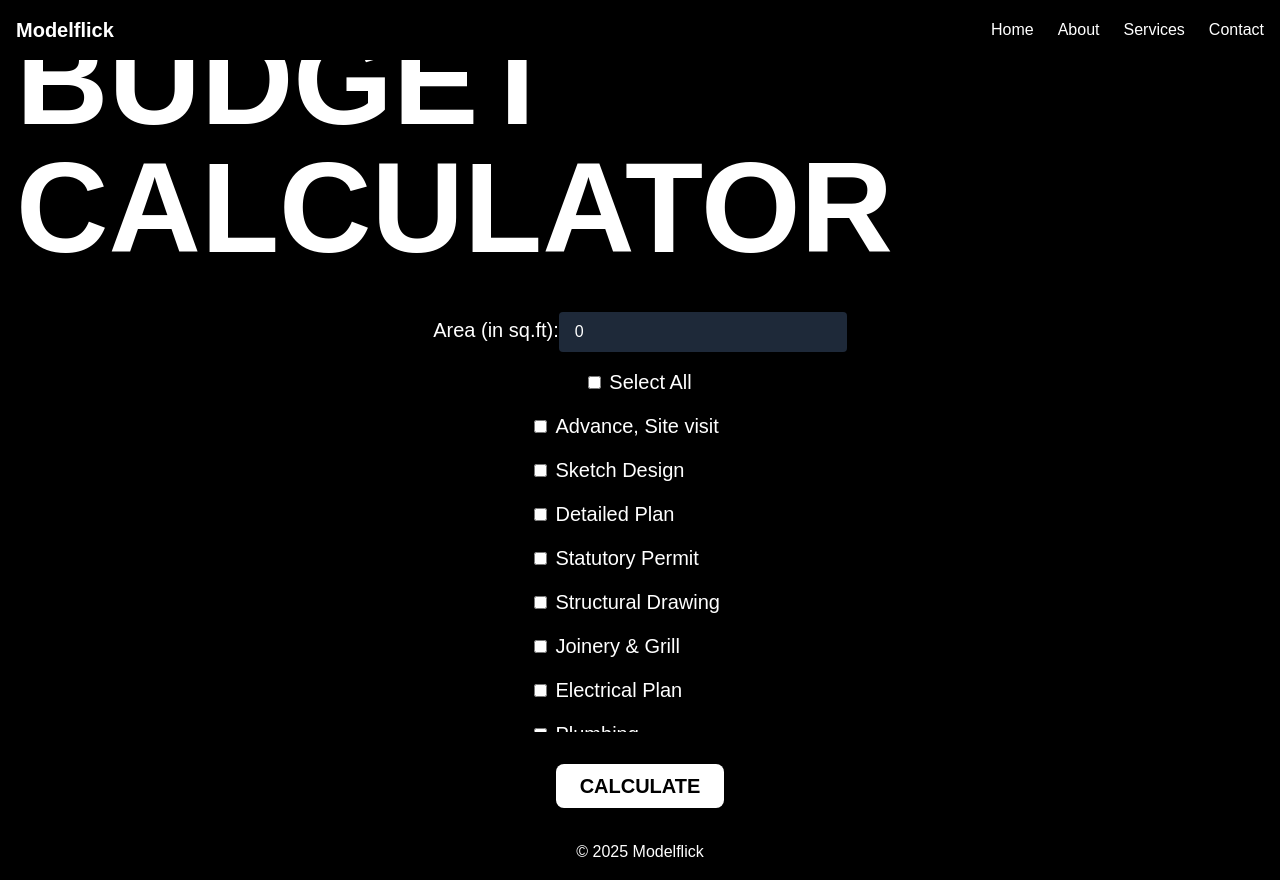
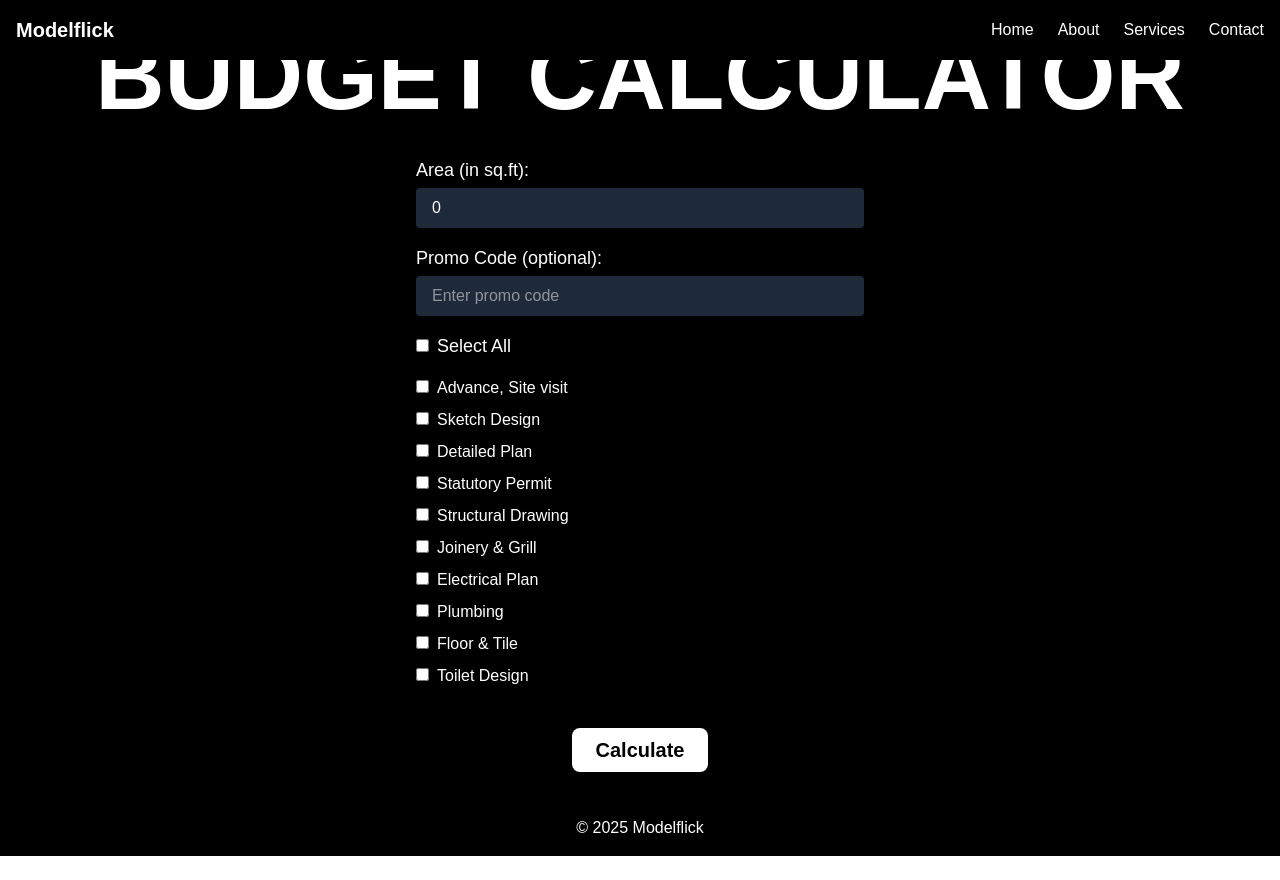
Before and after one commit to Arunarchitect/Website-next, a Next.js app: page /fee-calculator in a window 1280 px wide. After the commit the page ends 856 px from the top, so only its background shows below. Built offline with nearby package versions, Linux system fonts and the light colour scheme.

Commit message:
added drf fetch

```diff
--- /dev/null
+++ b/docker-compose.dev.yml
@@ -0,0 +1,18 @@
+version: "3.8"
+
+services:
+  app:
+    build:
+      context: .
+      dockerfile: Dockerfile.dev
+    ports:
+      - "3000:3000"
+    volumes:
+      - .:/app
+      - /app/node_modules  # Prevents overwriting node_modules
+    environment:
+      - NODE_ENV=development
+    command: npm run dev
+
+
+# for development use command - docker-compose -f docker-compose.dev.yml up
--- a/src/app/fee-calculator/page.tsx
+++ b/src/app/fee-calculator/page.tsx
@@ -1,12 +1,16 @@
 // src/app/budget-calculator/page.tsx
 
-'use client'; // Marking this file as a client component
+'use client';
 
 import React, { useState } from 'react';
-import { jsPDF } from 'jspdf'; // Import jsPDF
+import { jsPDF } from 'jspdf';
 
 const BudgetCalculator: React.FC = () => {
-  const [area, setArea] = useState<number>(0); // Area in sq.ft
+  const [area, setArea] = useState<number>(0);
+  const [promoCode, setPromoCode] = useState<string>(''); // New: promo code
+  const [baseFee, setBaseFee] = useState<number | null>(null); // Fetched fee
+  const [result, setResult] = useState<number | null>(null);
+  const [selectAll, setSelectAll] = useState<boolean>(false);
   const [selectedComponents, setSelectedComponents] = useState<{ [key: string]: boolean }>({
     'Advance, Site visit': false,
     'Sketch Design': false,
@@ -43,90 +47,93 @@ const BudgetCalculator: React.FC = () => {
     'Completion Drawings': 1.6,
   };
 
-  const [result, setResult] = useState<number | null>(null); // The calculated result
-  const [selectAll, setSelectAll] = useState<boolean>(false); // State to manage "Select All" checkbox
+  const handleCheckboxChange = (service: string) => {
+    setSelectedComponents((prev) => ({
+      ...prev,
+      [service]: !prev[service],
+    }));
+  };
 
-  const handleCalculate = () => {
-    let total = 0; // Change const to let since we are modifying total
-    const selectedServices = [];
+  const handleSelectAllChange = () => {
+    const newState = !selectAll;
+    setSelectAll(newState);
+    const updated = Object.fromEntries(Object.keys(selectedComponents).map(key => [key, newState]));
+    setSelectedComponents(updated);
+  };
 
-    const designfee = 175; // Hardcoded design fee constant
+  const handleCalculate = async () => {
+    if (!area) return alert('Please enter area');
+    try {
+      const res = await fetch(`https://api.modelflick.com/api/fee/?promo_code=${promoCode}`);
+      const data = await res.json();
+      const designFee = data.base_fee_per_sqft;
+      setBaseFee(designFee);
 
-    Object.keys(selectedComponents).forEach((service) => {
+      let total = 0;
+      Object.keys(selectedComponents).forEach(service => {
         if (selectedComponents[service]) {
-        const feeMultiplier = feePercentages[service] / 100; // Convert percentage to multiplier
-        const feeComponent = designfee * feeMultiplier; // Multiply design fee by the multiplier
-        total += feeComponent * area; // Calculate the fee for the selected service and multiply by area
-        selectedServices.push(service); // Track selected services
+          const percent = feePercentages[service] / 100;
+          total += designFee * percent * area;
         }
       });
 
-    setResult(total); // Set the result after calculation
+      setResult(total);
+    } catch (err) {
+      console.error('Error fetching fee:', err);
+      alert('Failed to fetch fee. Please try again.');
+    }
   };
 
-
-  // Function to generate and download the PDF
   const generatePDF = () => {
     const doc = new jsPDF();
 
-    // Add Title
     doc.setFontSize(20);
     doc.text('Budget Calculator Report', 20, 20);
 
-    // Add Calculated Result
     doc.setFontSize(14);
     doc.text(`Area: ${area} sq.ft`, 20, 40);
+    doc.text(`Promo Code: ${promoCode || 'None'}`, 20, 50);
+    doc.text(`Base Fee per sq.ft: ₹${baseFee}`, 20, 60);
 
-    // List selected services
-    const selectedServices = Object.keys(selectedComponents).filter(service => selectedComponents[service]);
-    doc.text(`Selected Options: ${selectedServices.join(', ')}`, 20, 50);
+    const selected = Object.keys(selectedComponents).filter(service => selectedComponents[service]);
+    doc.text(`Selected Options: ${selected.join(', ')}`, 20, 70);
 
-    // Add Result to PDF
-    doc.text(`Calculated Result: ${result} rupees.`, 20, 60);
+    doc.text(`Total Estimated Cost: ₹${result}`, 20, 90);
 
-    // Save the PDF with a filename
     doc.save('budget-calculator-report.pdf');
-  };
-
-  const handleCheckboxChange = (service: string) => {
-    setSelectedComponents((prevState) => ({
-      ...prevState,
-      [service]: !prevState[service],
-    }));
-  };
-
-  // Function to handle "Select All" checkbox
-  const handleSelectAllChange = () => {
-    setSelectAll(!selectAll);
-    const newSelectedComponents = Object.keys(selectedComponents).reduce((acc, service) => {
-      acc[service] = !selectAll;
-      return acc;
-    }, {} as { [key: string]: boolean });
-
-    setSelectedComponents(newSelectedComponents);
   };
 
   return (
     <div className="bg-black text-white min-h-screen flex flex-col justify-center items-center p-4">
-      <h1 className="text-4xl sm:text-6xl md:text-8xl lg:text-9xl xl:text-9xl uppercase font-extrabold mb-8">
+      <h1 className="text-4xl sm:text-6xl md:text-8xl uppercase font-extrabold mb-8 text-center">
         Budget Calculator
       </h1>
 
-      {/* Input field for area */}
-      <div className="mb-4">
-        <label htmlFor="area" className="text-lg sm:text-xl">Area (in sq.ft):</label>
+      <div className="mb-4 w-full max-w-md">
+        <label htmlFor="area" className="text-lg block mb-1">Area (in sq.ft):</label>
         <input
           type="number"
           id="area"
-          className="bg-gray-800 text-white py-2 px-4 rounded mt-2 w-72"
+          className="bg-gray-800 text-white py-2 px-4 rounded w-full"
           value={area}
           onChange={(e) => setArea(Number(e.target.value))}
           placeholder="Enter area in sq.ft"
         />
       </div>
 
-      {/* Select All Checkbox */}
-      <div className="mb-4">
+      <div className="mb-4 w-full max-w-md">
+        <label htmlFor="promoCode" className="text-lg block mb-1">Promo Code (optional):</label>
+        <input
+          type="text"
+          id="promoCode"
+          className="bg-gray-800 text-white py-2 px-4 rounded w-full"
+          value={promoCode}
+          onChange={(e) => setPromoCode(e.target.value)}
+          placeholder="Enter promo code"
+        />
+      </div>
+
+      <div className="mb-4 w-full max-w-md">
         <input
           type="checkbox"
           id="select-all"
@@ -134,11 +141,10 @@ const BudgetCalculator: React.FC = () => {
           onChange={handleSelectAllChange}
           className="mr-2"
         />
-        <label htmlFor="select-all" className="text-lg sm:text-xl">Select All</label>
+        <label htmlFor="select-all" className="text-lg">Select All</label>
       </div>
 
-      {/* Checkbox inputs for all service components */}
-      <div className="space-y-4 mb-8 max-h-80 overflow-auto">
+      <div className="space-y-2 mb-8 max-h-80 overflow-auto w-full max-w-md">
         {Object.keys(feePercentages).map((service) => (
           <div key={service}>
             <input
@@ -148,32 +154,29 @@ const BudgetCalculator: React.FC = () => {
               onChange={() => handleCheckboxChange(service)}
               className="mr-2"
             />
-            <label htmlFor={service} className="text-lg sm:text-xl">{service}</label>
+            <label htmlFor={service} className="text-base">{service}</label>
           </div>
         ))}
       </div>
 
-      {/* Calculate button */}
       <button
         onClick={handleCalculate}
-        className="bg-white text-black py-2 px-6 rounded-lg text-xl uppercase font-bold hover:bg-gray-200 transition duration-300"
+        className="bg-white text-black py-2 px-6 rounded-lg text-xl font-bold hover:bg-gray-300 transition"
       >
         Calculate
       </button>
 
-      {/* Display the result */}
       {result !== null && (
-        <div className="mt-8 text-xl sm:text-2xl">
-          <p>The calculated result is:</p>
-          <p className="font-bold">{result} rupees.</p>
+        <div className="mt-8 text-xl text-center">
+          <p>Total Estimated Cost:</p>
+          <p className="font-bold">₹{result.toLocaleString()}</p>
         </div>
       )}
 
-      {/* PDF Download Button */}
       {result !== null && (
         <button
           onClick={generatePDF}
-          className="bg-white text-black py-2 px-6 rounded-lg text-xl uppercase font-bold hover:bg-gray-200 transition duration-300 mt-4"
+          className="bg-white text-black py-2 px-6 rounded-lg text-xl font-bold hover:bg-gray-300 transition mt-4"
         >
           Download PDF Report
         </button>
```
Also changed, not shown: 1 other file (tests, documents, lock files or other folders). Lines whose indentation alone changed are shown as unchanged.
